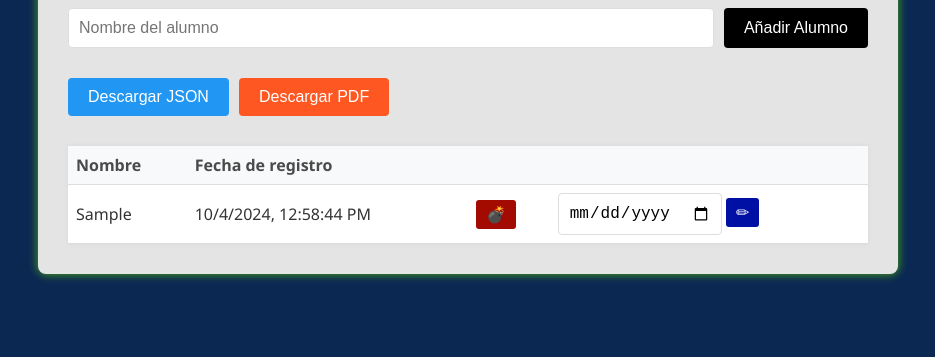
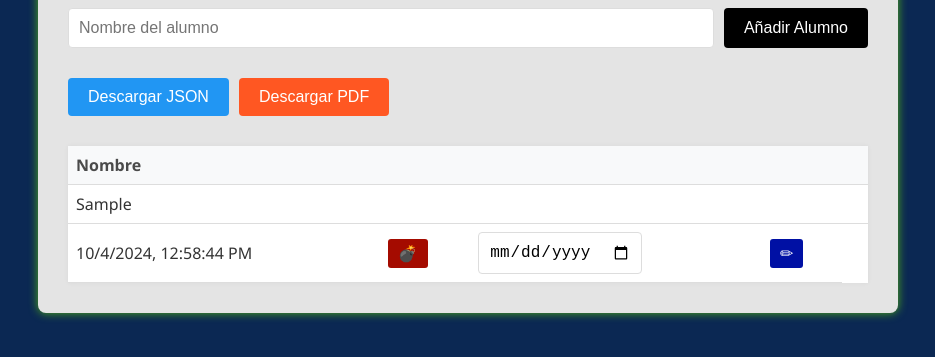
Before and after one commit to SimonLav2024/Registro_Alumnos, a plain HTML site: page index.html in a window 1280 px wide. Both pictures are taken after typing "Sample" into the empty fields and a click on the button "Añadir Alumno". Shown: the part 169-526 px from the top of the page, without its empty margins (172-1107 px from the left). Drawn offline with nearby package versions, Linux system fonts and the light colour scheme.

Commit message:
en proceso

```diff
--- a/index.html
+++ b/index.html
@@ -23,7 +23,8 @@
             <thead>
                 <tr>
                     <th>Nombre</th>
-                    <th>Fecha de registro</th>
+                    <th></th>
+                    <th></th>
                     <th></th>
                     <th></th>
                 </tr>
--- a/js/code.js
+++ b/js/code.js
@@ -52,16 +52,32 @@ function actualizarTabla() {
 
     alumnos.forEach(alumno => {
         const tr = document.createElement('tr');
+        const tr1 = document.createElement('tr');
+
+        // vista movil
+        tr1.innerHTML = `
+            <td colspan=5>${alumno.nombre}</td>
+        `;
         tr.innerHTML = `
-            <td>${alumno.nombre}</td>
             <td>${alumno.fecha}</td>
             <td><button class="delete-btn" onclick="eliminarAlumno(${alumno.id})">💣</button></td>
-            <td>
-                <input type="date" class="nuevaFecha" />
-                <button class="modificar-btn" onclick="modificarFecha(${alumno.id}, document.querySelector('.nuevaFecha').value)">✏</button>
-            </td>
+            <td><input type="date" class="nuevaFecha" /></td>
+            <td><button class="modificar-btn" onclick="modificarFecha(${alumno.id}, document.querySelector('.nuevaFecha').value)">✏</button></td>
         `;
+        tbody.appendChild(tr1);
         tbody.appendChild(tr);
+
+        // vista pc
+    // tr.innerHTML = `
+    //     <td>${alumno.nombre}</td>
+    //     <td>${alumno.fecha}</td>
+    //     <td><button class="delete-btn" onclick="eliminarAlumno(${alumno.id})">Eliminar</button></td>
+    //     <td><input type="date" class="nuevaFecha" /></td>
+    //     <td><button class="modificar-btn" onclick="modificarFecha(${alumno.id}, document.querySelector('.nuevaFecha').value)">Modificar fecha</button></td>
+    // `;
+
+    // tbody.appendChild(tr);
+
     });
 }
 
```
